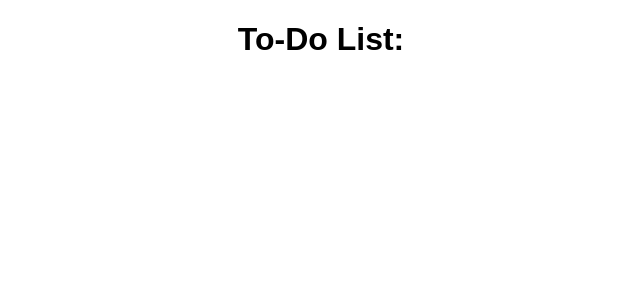
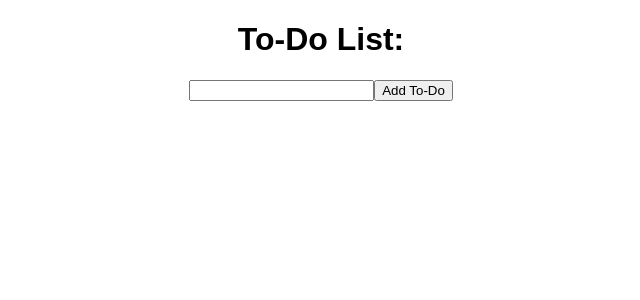
Before and after one commit to VincentNewkirk/redux-TDD, a React (Create React App) app: page / in a window 1280 px wide. Shown: the top 300 px of the page, without its empty margins (319-959 px from the left). Built offline with nearby package versions, Linux system fonts and the light colour scheme.

Commit message:
create addToDo form component. sorta kinda works

```diff
--- a/src/App.js
+++ b/src/App.js
@@ -2,15 +2,18 @@ import React, { Component } from 'react';
 import { connect } from 'react-redux';
 import './App.css';
 import { addToDo, toggleToDo, setVisibilityFilter } from './actions/actions';
+import ToDoForm from './components/addToDo';
 
 class App extends Component {
   componentWillMount(state) {
     console.log(this.props);
   }
+
   render() {
     return (
       <div className="App">
         <h1>To-Do List:</h1>
+        <ToDoForm addToDo={this.props.addToDo} />
       </div>
     );
   }
--- /dev/null
+++ b/src/components/addToDo.jsx
@@ -0,0 +1,14 @@
+import React from 'react';
+
+class ToDoForm extends React.Component {
+  render() {
+    return (
+      <form>
+        <input type="text" name="to-do" />
+        <input type="submit" value="Add To-Do" onClick={this.props.addToDo} />
+      </form>
+    )
+  }
+}
+
+export default ToDoForm
```
